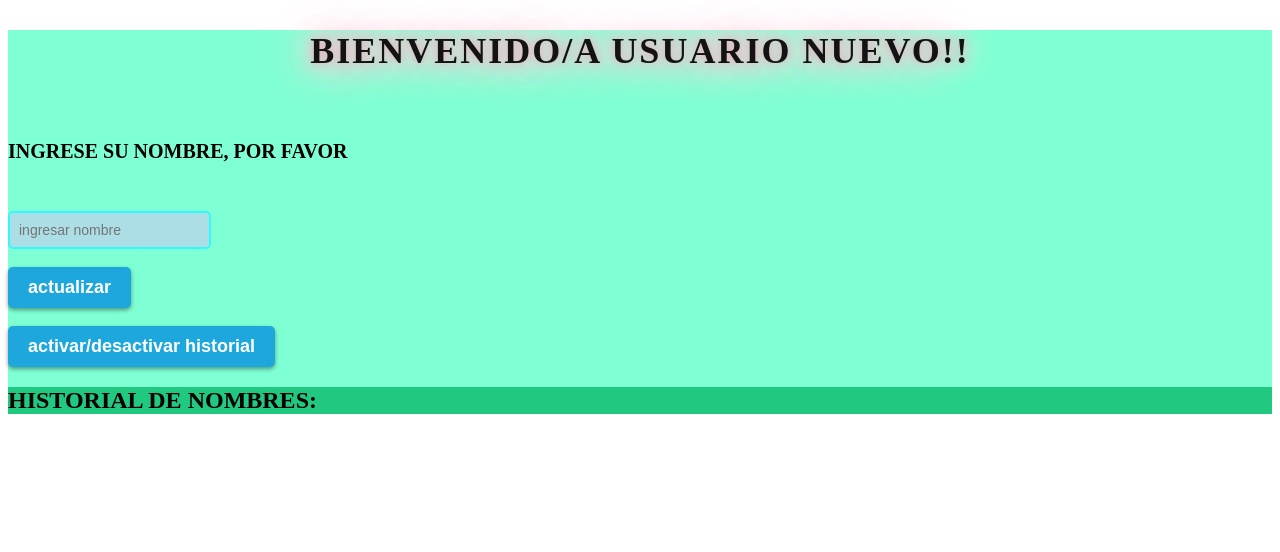
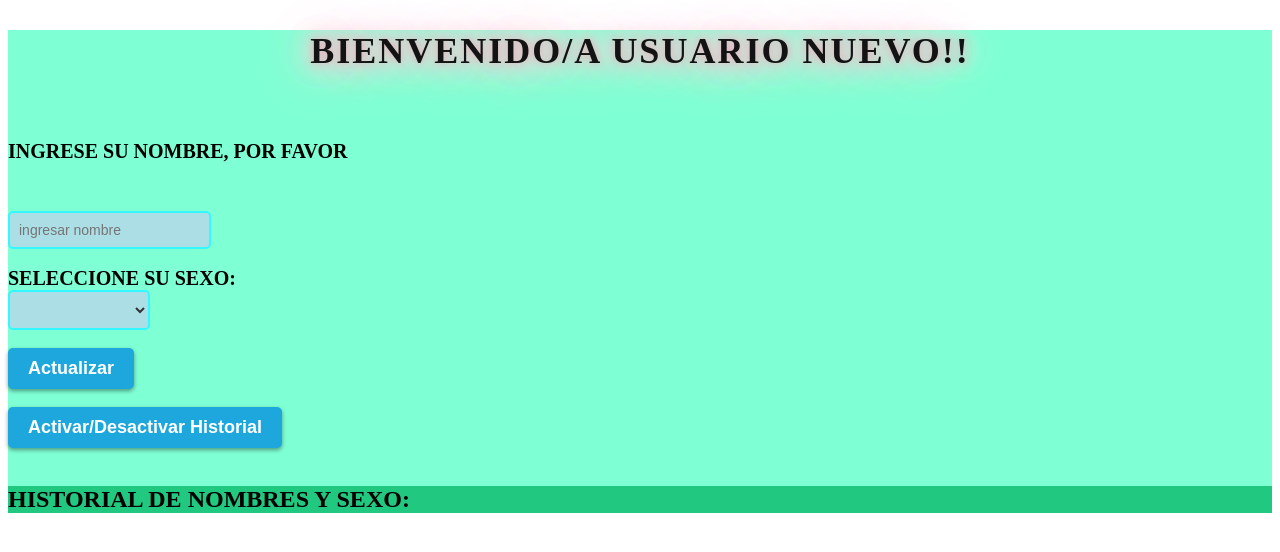
Before and after one commit to julianlopez436/historial_nombres, an Angular app: page / in a window 1280 px wide. Shown: the top 552 px of the page. Built offline with nearby package versions, Linux system fonts and the light colour scheme.

Commit message:
Añadida funcionalidad de selección de sexo y pruebas unitarias

```diff
--- a/src/app/componente-principal/componente-principal.component.html
+++ b/src/app/componente-principal/componente-principal.component.html
@@ -1,15 +1,30 @@
 <div class="principal">
     <h2 class="titulo-llamativo"> Bienvenido/a {{nombre_actual}}!!</h2> <br>
     <h3 class="titulo-llamativo2"> Ingrese su nombre, por favor</h3><br>
+
+    <!-- Input para el nombre -->
     <input [(ngModel)]="nombre_beta" placeholder="ingresar nombre" class="input-llamativo"><br><br>
-<div *ngIf=""></div>
-<button (click)="guardar_nombre()" class="boton-llamativo">actualizar</button><br><br>
-<button (click)="activar_historial=!this.activar_historial" class="boton-llamativo"> activar/desactivar historial</button>
+
+    <!-- Selector para el sexo -->
+    <label for="sexo" class="titulo-llamativo2">Seleccione su sexo:</label><br>
+    <select [(ngModel)]="sexo_beta" class="input-llamativo">
+      <option value="">Seleccionar</option>
+      <option value="Masculino">Masculino</option>
+      <option value="Femenino">Femenino</option>
+      <option value="No especificado">No especificado</option>
+    </select><br><br>
+
+    <!-- Botón para actualizar nombre y sexo -->
+    <button (click)="guardar_nombre()" class="boton-llamativo">Actualizar</button><br><br>
+
+    <!-- Botón para activar/desactivar historial -->
+    <button (click)="activar_historial=!this.activar_historial" class="boton-llamativo">Activar/Desactivar Historial</button><br><br>
+
+    <!-- Historial de nombres y sexo -->
     <div *ngIf="activar_historial==true">
-    <h2>HISTORIAL DE NOMBRES:</h2>
+      <h2>HISTORIAL DE NOMBRES Y SEXO:</h2>
       <ul>
-<li *ngFor="let historial of historial; let i=index;">Nombre {{index_historial[i]}}: {{historial}}
-</li>
+        <li *ngFor="let historial of historial; let i=index;">Nombre {{index_historial[i]}}: {{historial}}</li>
       </ul>
     </div>
   </div>
```
Also changed, not shown: 1 other file (tests, documents, lock files or other folders). Lines whose indentation alone changed are shown as unchanged.
